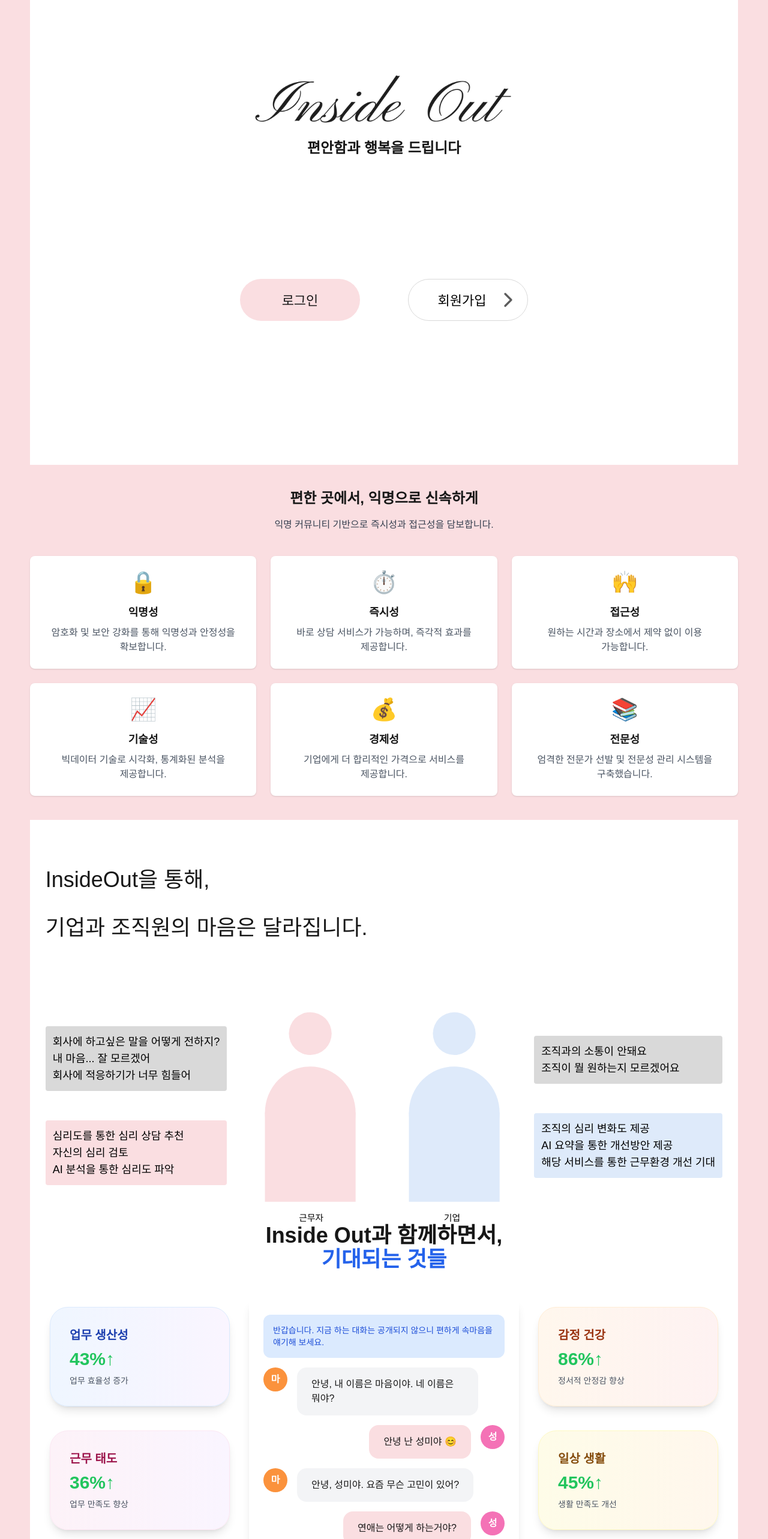
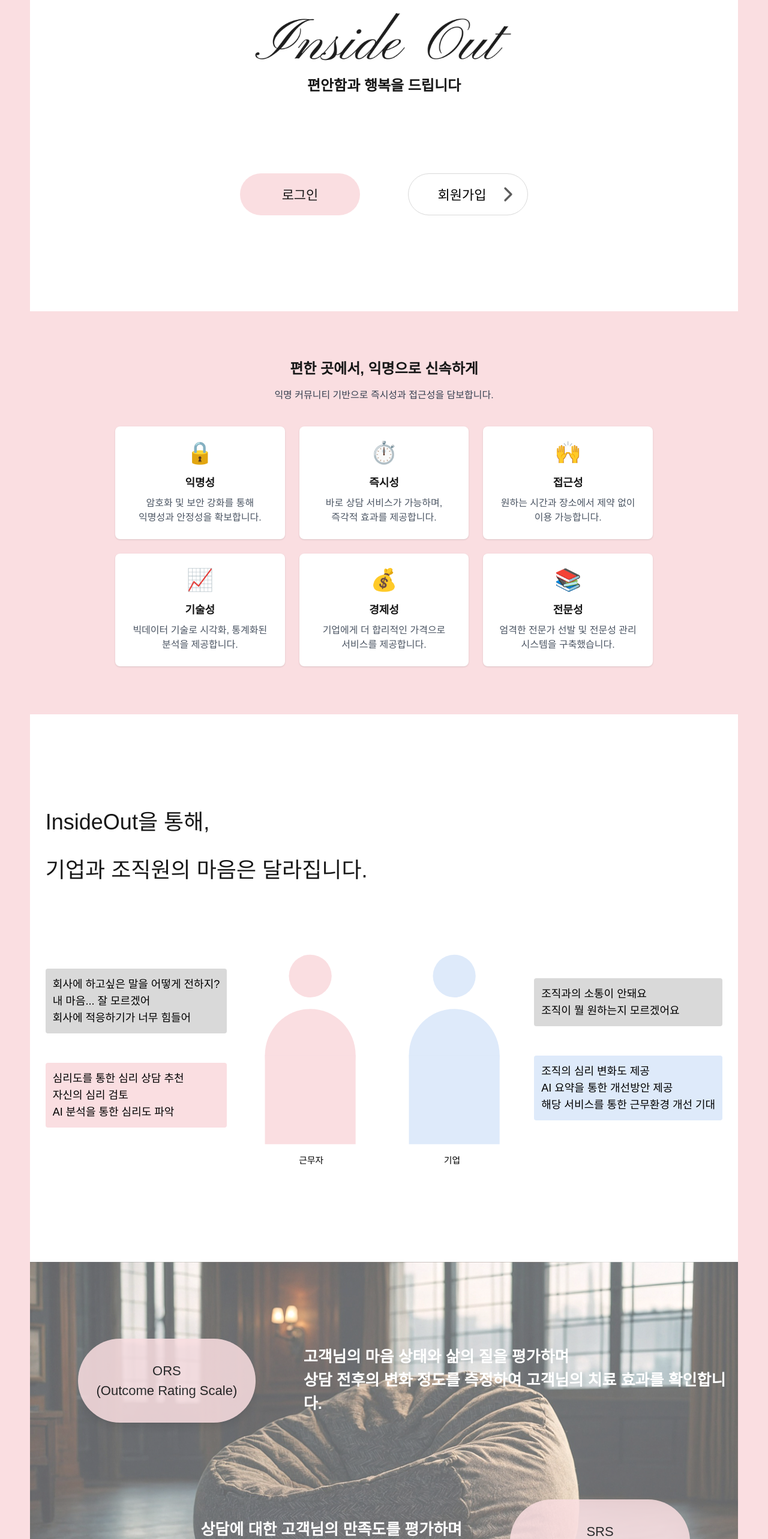
Before and after one commit to gjtjdwl/insideout-front, a Next.js app: page / in a window 1280 px wide. Shown: the part 234-2800 px from the top of the page at 60% size. Built offline with nearby package versions, Linux system fonts and the light colour scheme.

Commit message:
Feat : home component 추가

```diff
--- a/app/components/ButtonIcon.tsx
+++ b/app/components/ButtonIcon.tsx
@@ -3,6 +3,7 @@ import { FiChevronRight } from "react-icons/fi";
 interface ButtonProps {
   label: string;
   bgColor: string;
+  hoverColor: string;
   textColor: string;
   width: string;
   onClick: () => void
@@ -11,12 +12,13 @@ interface ButtonProps {
 const ButtonIcon: React.FC<ButtonProps> = ({
   label,
   bgColor,
+  hoverColor,
   textColor,
   width,
   onClick,
 }) => {
   return (
-    <div onClick={onClick} className={`flex items-center justify-center ${width} h-[70px] ${bgColor} border border-[#D9D9D9] rounded-full text-[22px] relative`}>
+    <div onClick={onClick} className={`flex items-center justify-center ${width} h-[70px] ${bgColor} ${hoverColor} border border-[#D9D9D9] rounded-full text-[22px] relative `}>
       <button className={`w-full h-[70px] rounded-full pr-5 pt-[2px] ${textColor}`}>
         {label}
       </button>
--- a/app/page.tsx
+++ b/app/page.tsx
@@ -3,6 +3,7 @@ import React, { useState } from 'react';
 import ButtonIcon from './components/ButtonIcon';
 import { useRouter } from 'next/navigation';
 import { motion } from 'framer-motion';
+import { TbChevronCompactDown } from "react-icons/tb";
 
 export default function Home() {
   const router = useRouter();
@@ -53,22 +54,23 @@ export default function Home() {
   return (
     <div className=" flex flex-col items-center min-h-screen bg-customPink px-[50px]">
       <div className="flex flex-col items-center bg-white w-[100%]">
-        <img src="./mainLogo.png" className="w-54 h-32 mt-[200px]" alt="asdf" />
-        <div className="mb-[200px]">
+        <img src="./mainLogo.png" className="w-54 h-32 mt-24" alt="asdf" />
+        <div className="mb-32">
           <span className="text-[24px] font-bold">
             편안함과 행복을 드립니다
           </span>
         </div>
 
-        <div className='flex flex-col sm:flex-row items-center w-full sm:w-auto mb-60'>
+        <div className='flex flex-col sm:flex-row items-center w-full sm:w-auto mb-40'>
           {!isLogIn ? (
             <>
-              <div className='sm:mr-20  flex items-center justify-center w-[200px] h-[70px] bg-customPink rounded-full text-[22px] mb-4 sm:mb-0'>
+              <div className='sm:mr-20  flex items-center justify-center w-[200px] h-[70px] bg-customPink hover:bg-customPinkHover rounded-full text-[22px] mb-4 sm:mb-0'>
                 <button onClick={handleLogin} className='w-full h-[70px] rounded-full pt-[2px]'>로그인</button>
               </div>
               <ButtonIcon
                 label="회원가입"
                 bgColor = "bg-white"
+                hoverColor='hover:bg-gray-50'
                 textColor="text-black"
                 width = "w-[200px]"
                 onClick={()=>{router.push('/register')}}
@@ -78,6 +80,7 @@ export default function Home() {
               <ButtonIcon
                 label="관리자 페이지"
                 bgColor = "bg-customPink"
+                hoverColor='hover:bg-customPinkHover'
                 textColor="text-black"
                 width = "w-[240px]"
                 onClick={()=>{router.push('/')}}
@@ -87,6 +90,7 @@ export default function Home() {
               <ButtonIcon
                 label="본부 들어가기 "
                 bgColor = "bg-customPink"
+                hoverColor='hover:bg-customPinkHover'
                 textColor="text-black"
                 width = "w-[240px]"
                 onClick={()=>{router.push('/')}}
@@ -96,8 +100,8 @@ export default function Home() {
 
         </div>
 
-        <div className="bg-customPink py-10 min-w-full">
-          <div className="max-w-7xl mx-auto text-center">
+        <div id='serviceInfo' className="bg-customPink py-20 min-w-full mb-20">
+          <div className="max-w-4xl mx-auto text-center">
             <h2 className="text-2xl font-bold mb-4">
               편한 곳에서, 익명으로 신속하게
             </h2>
@@ -126,7 +130,7 @@ export default function Home() {
             <br />
             기업과 조직원의 마음은 달라집니다.
           </div>
-          <div className="flex flex-row ">
+          <div className="flex flex-row mb-40">
             <div className="flex flex-col justify-between py-12 m-4 text-lg">
               <div className="bg-[#d9d9d9] p-3 rounded">
                 <p className="text-left text-black">
@@ -164,8 +168,87 @@ export default function Home() {
             </div>
           </div>
         </div>
+        <div className="relative w-full h-auto aspect-video mb-40">
+          <div className="absolute inset-0 bg-[url('/homeback.jpg')] bg-cover bg-center opacity-60"></div>
+            <div className='mt-32'>
+              {/* <motion.div
+              initial={{y: -50, opacity:0}}
+              whileInView={{y: 0, opacity:1}}
+              transition={{
+                type: 'spring',
+                stiffness: 100,
+                damping: 25,
+                duration: 1.5,
+              }}
+              className='mt-32'
+              > */}
+              <motion.div
+              initial={{y: -50, opacity:0}}
+              whileInView={{y: 0, opacity:1}}
+              transition={{
+                type: 'spring',
+                stiffness: 100,
+                damping: 25,
+                duration: 1.5,
+              }}
+              className='flex relative items-center justify-start pl-[40px] sm:pl-[80px]'
+              >
+              {/* <div className='flex relative items-center justify-start pl-[40px] sm:pl-[80px]'> */}
+                <div className='w-[350px] h-[160px] flex flex-col bg-customPink items-center justify-center rounded-[80px] opacity-85 text-[20px] sm:w-[300px] sm:h-[140px] sm:text-[22px] shadow-lg transition-shadow'>
+                  <span>ORS </span>
+                  <span>(Outcome Rating Scale) </span>
+                </div>
+                <div className='relative pl-[40px] sm:pl-[80px]'>
+                  <p className='text-[20px] sm:text-[26px] font-bold text-white '>고객님의 마음 상태와 삶의 질을 평가하며<br/>
+                  상담 전후의 변화 정도를 측정하여 고객님의 치료 효과를 확인합니다.</p>
+                </div>
+              {/* </div> */}
+              </motion.div>
+              <motion.div
+              initial={{y: -50, opacity:0}}
+              whileInView={{y: 0, opacity:1}}
+              transition={{
+                type: 'spring',
+                stiffness: 100,
+                damping: 25,
+                duration: 1.5,
+              }}
+              className='flex relative items-center justify-end pr-[40px] sm:pr-[80px] mt-32'
+              >
+              {/* <div className='flex relative items-center justify-end pr-[40px] sm:pr-[80px] mt-[100px]'> */}
+                <div className='relative '>
+                  <p className='text-[20px] sm:text-[26px] font-bold text-white text-right'>상담에 대한 고객님의 만족도를 평가하며 <br/>
+                  상담자가 고객님의 경험을 반영하여 질을 향상시킵니다.</p>
+                </div>
+                <div className='w-[350px] h-[160px] flex flex-col bg-customPink items-center justify-center rounded-[80px] opacity-85 text-[20px] sm:w-[300px] sm:h-[140px] sm:text-[22px]  ml-[40px] sm:ml-[80px] shadow-lg transition-shadow'>
+                  <span>SRS </span>
+                  <span>(Session Rating Scale) </span>
+                </div>
+              {/* </div> */}
+              </motion.div>
+              {/* </motion.div> */}
 
-        <div className="flex flex-col items-center justify-center min-h-screen bg-white">
+              <div>
+                <motion.div
+                initial={{y:0}}
+                animate={{
+                  y: [0,10,0],
+                  opacity: [1,0.5,1],
+                }}
+                transition={{
+                  repeat: Infinity,
+                  duration:1.0,
+                  ease: 'easeInOut'
+                }}
+                className="absolute flex justify-center items-center bottom-8 left-1/2 transform -translate-x-1/2"
+                >
+                  <TbChevronCompactDown size={100} color='#FADEE1' />
+                </motion.div>
+              </div>
+            </div>
+        </div>
+
+        {/* <div> */}
           {/* 제목 */}
           <h1 className="text-4xl font-bold mb-12 text-center">
             Inside Out과 함께하면서, <br />
@@ -176,45 +259,45 @@ export default function Home() {
           <div className="flex items-center justify-center relative w-full max-w-6xl">
             {/* 왼쪽 텍스트 */}
             <motion.div
-              initial={{ opacity: 0, x: -50 }}
-              whileInView={{ opacity: 1, x: 0 }}
-              transition={{ duration: 0.7 }}
+              initial={{ opacity: 0, x: -80 }}
+              whileInView={{ opacity: 1.0, x: 0 }}
+              transition={{ duration: 1.5 }}
               className="flex flex-col space-y-10 text-xl font-medium w-[300px]"
-            >
+            > {/*초기상태 투명하게 왼쪽에서 80 이동 / 화면에 보일때 완전히, 원래위치 / 전환 시간 1.5초 */}
               <motion.div
                 whileHover={{ scale: 1.05 }}
-                className="bg-gradient-to-r from-blue-50 to-purple-50 p-8 rounded-[30px] shadow-lg border border-blue-100 hover:shadow-xl transition-shadow"
+                className="bg-gradient-to-r from-customPink to-[#F8C8DC] p-8 rounded-[30px] shadow-lg border border-customPink hover:shadow-xl transition-shadow"
               >
                 <div className="relative">
-                  <div className="text-blue-800 font-semibold mb-2">
+                  <div className="text-[#B56576] font-semibold mb-2">
                     업무 생산성
                   </div>
-                  <div className="text-3xl font-bold text-green-500">43%↑</div>
-                  <div className="text-sm text-gray-600 mt-2">업무 효율성 증가</div>
+                  <div className="text-3xl font-bold text-[#4C8C74]">43%↑</div>
+                  <div className="text-sm text-[#6A6EA9] mt-2">업무 효율성 증가</div>
                 </div>
               </motion.div>
 
               <motion.div
                 whileHover={{ scale: 1.05 }}
-                className="bg-gradient-to-r from-pink-50 to-purple-50 p-8 rounded-[30px] shadow-lg border border-pink-100 hover:shadow-xl transition-shadow"
+                className="bg-gradient-to-r from-customPink to-[#D9F5F2] p-8 rounded-[30px] shadow-lg border border-pink-100 hover:shadow-xl transition-shadow"
               >
                 <div className="relative">
-                  <div className="text-pink-800 font-semibold mb-2">근무 태도</div>
-                  <div className="text-3xl font-bold text-green-500">36%↑</div>
-                  <div className="text-sm text-gray-600 mt-2">업무 만족도 향상</div>
+                  <div className="text-[#FFB1C1] font-semibold mb-2">근무 태도</div>
+                  <div className="text-3xl font-bold text-[#82C7B5]">36%↑</div>
+                  <div className="text-sm text-[#A0B2A4] mt-2">업무 만족도 향상</div>
                 </div>
               </motion.div>
 
               <motion.div
                 whileHover={{ scale: 1.05 }}
-                className="bg-gradient-to-r from-purple-50 to-blue-50 p-8 rounded-[30px] shadow-lg border border-purple-100 hover:shadow-xl transition-shadow"
+                className="bg-gradient-to-r from-customPink to-[#E9DFF7] p-8 rounded-[30px] shadow-lg border border-purple-100 hover:shadow-xl transition-shadow"
               >
                 <div className="relative">
-                  <div className="text-purple-800 font-semibold mb-2">
+                  <div className="text-[#D8A7E2] font-semibold mb-2">
                     업무 동기
                   </div>
-                  <div className="text-3xl font-bold text-green-500">50%↑</div>
-                  <div className="text-sm text-gray-600 mt-2">
+                  <div className="text-3xl font-bold text-[#9A94CF]">50%↑</div>
+                  <div className="text-sm text-[#ADA9C5] mt-2">
                     자발적 참여도 증가
                   </div>
                 </div>
@@ -319,14 +402,14 @@ export default function Home() {
             >
               <motion.div
                 whileHover={{ scale: 1.05 }}
-                className="bg-gradient-to-r from-orange-50 to-red-50 p-8 rounded-[30px] shadow-lg border border-orange-100 hover:shadow-xl transition-shadow"
+                className="bg-gradient-to-r from-customPink to-[#D7E9F5] p-8 rounded-[30px] shadow-lg border border-orange-100 hover:shadow-xl transition-shadow"
               >
                 <div className="relative">
-                  <div className="text-orange-800 font-semibold mb-2">
+                  <div className="text-[#A1C7E6] font-semibold mb-2">
                     감정 건강
                   </div>
-                  <div className="text-3xl font-bold text-green-500">86%↑</div>
-                  <div className="text-sm text-gray-600 mt-2">
+                  <div className="text-3xl font-bold text-[#6DB2D1]">86%↑</div>
+                  <div className="text-sm text-[#8FAABF] mt-2">
                     정서적 안정감 향상
                   </div>
                 </div>
@@ -359,10 +442,10 @@ export default function Home() {
           </div>
 
           {/* 출처 */}
-          <p className="mt-12 text-gray-500 text-base">
+          <p className="mt-12 text-gray-500 text-base pb-36">
             EAP 도입 효과 (출처: Flanagan & Ots 2017)
           </p>
-        </div>
+        {/* </div> */}
 
       </div>
     </div>
--- a/package.json
+++ b/package.json
@@ -12,6 +12,7 @@
   },
   "dependencies": {
     "axios": "^1.7.9",
+    "framer-motion": "^11.16.3",
     "next": "15.1.3",
     "react": "^19.0.0",
     "react-dom": "^19.0.0",
@@ -28,7 +29,7 @@
     "eslint-plugin-prettier": "^5.2.1",
     "postcss": "^8",
     "prettier": "^3.4.2",
-    "tailwindcss": "^3.4.1",
+    "tailwindcss": "^3.4.17",
     "typescript": "^5"
   }
 }
```
Also changed, not shown: public/homeback.jpg (added), 1 other file (tests, documents, lock files or other folders).
